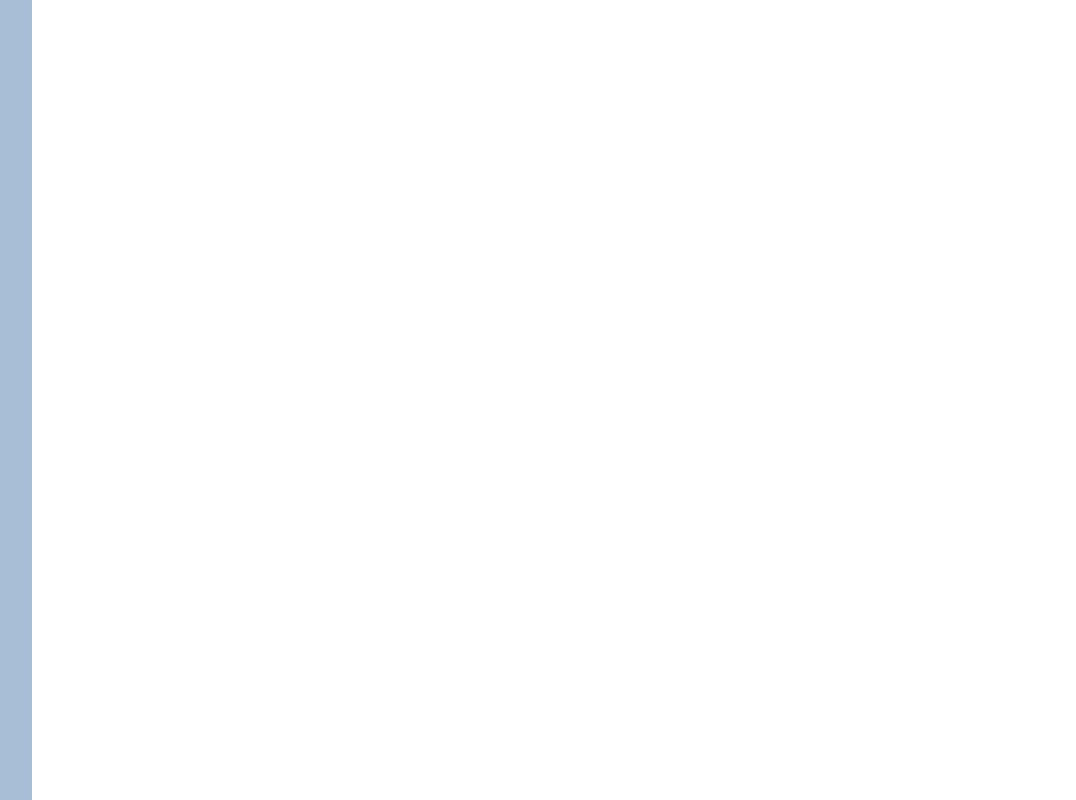
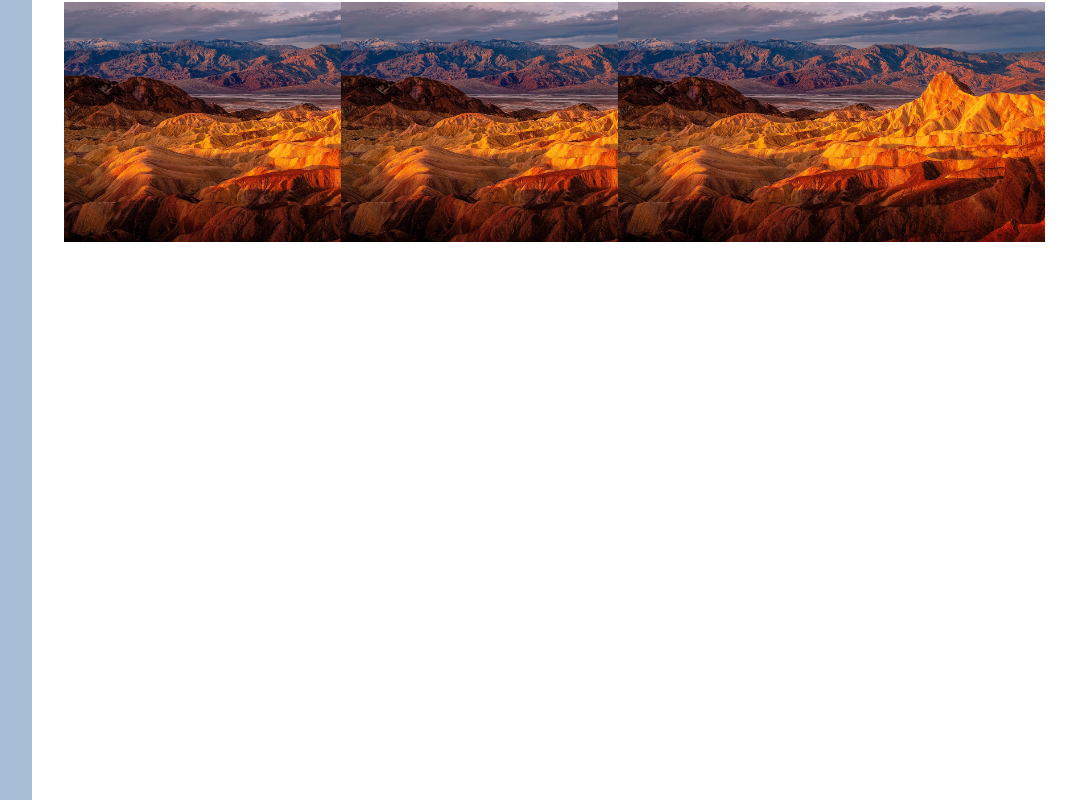
Before and after one commit to JacobLeonLyerla/DT-front-end, a React (Create React App) app in the folder dreamtrekking/: page /dashboard in a window 1280 px wide. Shown: the whole page, without its empty margins (156-1232 px from the left). Built offline with nearby package versions, Linux system fonts and the light colour scheme.

Commit message:
setting up my grid for the tag imgs

```diff
--- a/dreamtrekking/src/App.js
+++ b/dreamtrekking/src/App.js
@@ -1,40 +1,31 @@
 import React, { Component } from "react";
-import {Row} from "reactstrap";
+import { Row } from "reactstrap";
 
 import "./App.css";
 import "./css/index.css";
 import { Route } from "react-router-dom";
 
-import Nav from "./components/nav"
-import Landing from "./components/landing"
-import Signup from"./components/signup"
-import Signin from"./components/signin"
-import Dashboard from"./components/dashboard"
+import Nav from "./components/nav";
+import Landing from "./components/landing";
+import Signup from "./components/signup";
+import Signin from "./components/signin";
+import Dashboard from "./components/dashboard";
+import Tags from "./components/tags";
 class App extends Component {
   render() {
     return (
       <div className="App">
-       <Route
-         exact path="/"
-          render={props => <Landing/>}
-        />
+        <Route exact path="/" render={props => <Landing />} />
         {/* <Route
           path="/dashboard"
           render={props => <Nav/>}
         /> */}
-  <Route
-          path="/signup"
-          render={props => <Signup/>}
-        />
-          <Route
-          path="/signin"
-          render={props => <Signin/>}
-        /><Row>
-        <Route
-        path="/dashboard"
-        render={props =><Dashboard/>}
-        />
-</Row>
+        <Route path="/signup" render={props => <Signup />} />
+        <Route path="/signin" render={props => <Signin />} />
+        <Row>
+          <Route path="/dashboard" render={props => <Dashboard />} />
+          <Route exact path="/dashboard" render={props => <Tags />} />
+        </Row>
       </div>
     );
   }
--- a/dreamtrekking/src/components/dashboard.js
+++ b/dreamtrekking/src/components/dashboard.js
@@ -1,10 +1,10 @@
 import React from "react";
 import { Col } from "reactstrap";
-const dashboard = () => {
+const Dashboard = () => {
   return (
     <Col md="2">
       <div className="dashboard" />
     </Col>
   );
 };
-export default dashboard;
+export default Dashboard;
--- /dev/null
+++ b/dreamtrekking/src/components/tags.js
@@ -0,0 +1,20 @@
+import React from "react";
+import { Row, Col, Media } from "reactstrap";
+import desert from "../assets/desert.jpg";
+const Tags = () => {
+  return (
+    <Col md="10" className="tags-container">
+      <Row>
+        <Col className="tag-img" md="3">
+          <Media className="tag" src={desert} />
+        </Col>
+        <Col className="tag-img" md="3">
+          <Media className="tag" src={desert} />
+        </Col>  <Col className="tag-img" md="3">
+          <Media className="tag" src={desert} />
+        </Col>
+      </Row>
+    </Col>
+  );
+};
+export default Tags;
--- a/dreamtrekking/src/css/index.css
+++ b/dreamtrekking/src/css/index.css
@@ -164,3 +164,12 @@ p {
   min-height: 100vh;
   background: #a8bdd6;
 }
+.tags-container {
+  justify-content: space-evenly;
+}
+.tags-container .tag-img {
+  margin: 2px;
+}
+.tags-container .tag {
+  height: 30vh;
+}
--- a/dreamtrekking/src/less/index.less
+++ b/dreamtrekking/src/less/index.less
@@ -182,7 +182,19 @@ color:darkcyan;
 .dashboard{
   min-height: 100vh;
   background:@accentcolor;
+
 }
+.tags-container{
+
+  justify-content: space-evenly;
+  .tag-img{
+    margin:2px;
+  }
+  .tag{
+  height:30vh;
+}
+}
+
 
 @maincolor : #F6E0D6;
 @secondarycolor: #677fa3;
```
